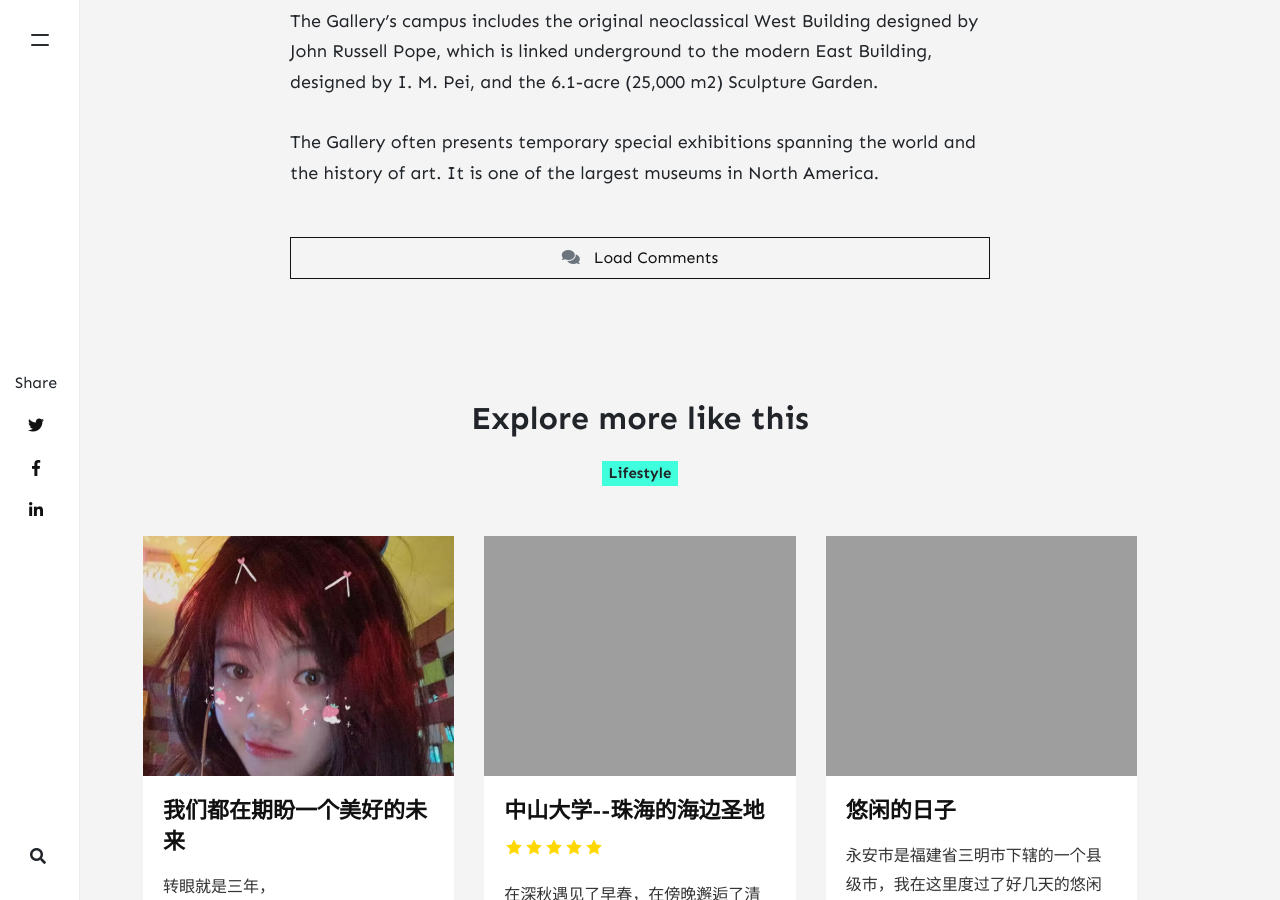
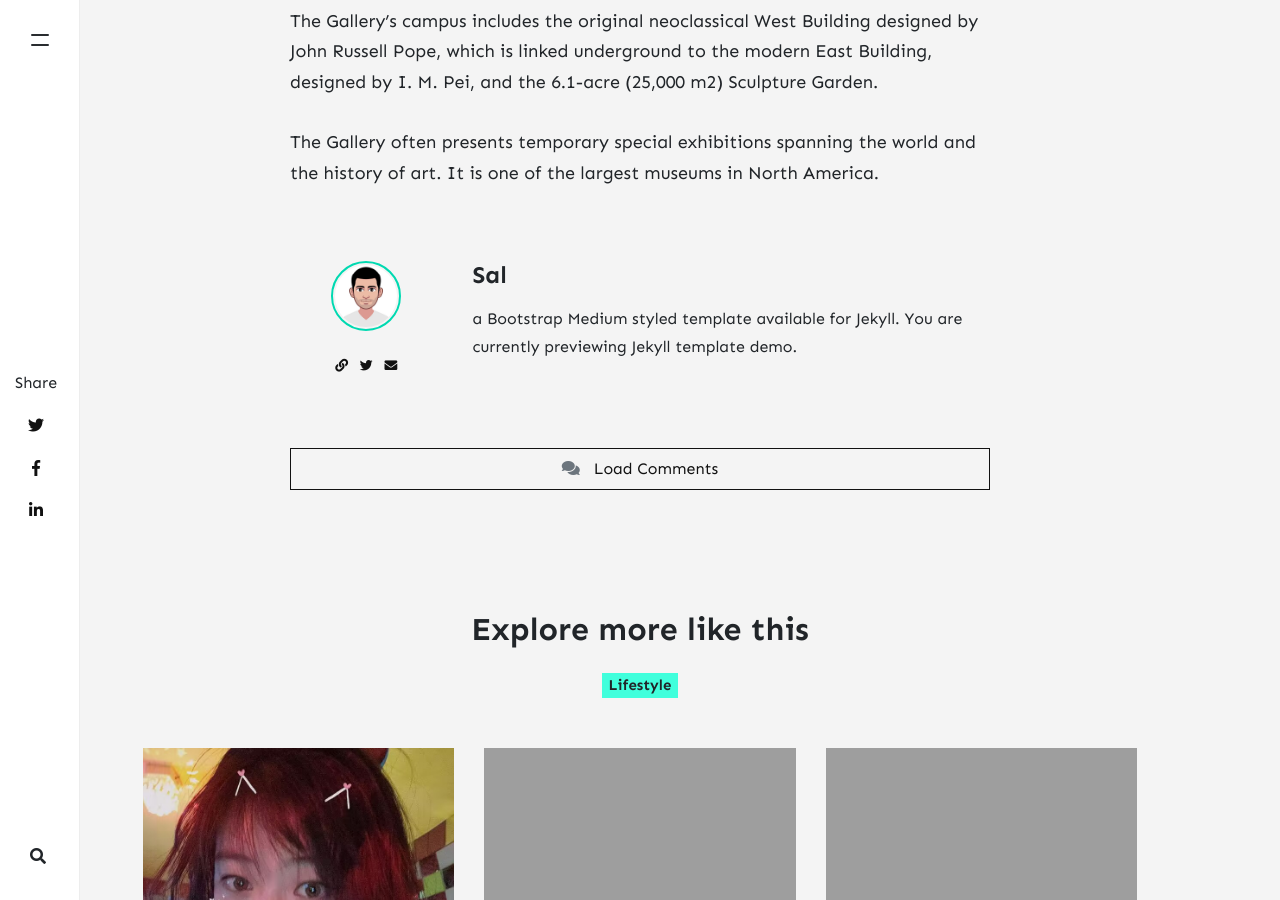
Before and after one commit to hongzhouwu/hongzhouwu.github.io, a Jekyll site: the page built from _posts/2019-12-01-the-observer.md, in a window 1280 px wide and 900 px high, scrolled down 1709 px. Built offline with Jekyll 4.4.1, drawn with Linux system fonts in a browser that asks for light colours; nearby versions of some CDN libraries; comment, search, counter and statistics services are not loaded; part of the change alters nothing that is shown.

Commit message:
Update _config.yml

```diff
--- a/_config.yml
+++ b/_config.yml
@@ -66,3 +66,16 @@ kramdown:
 adsense: "disabled"
 adsense-data-ad-client: "ca-pub-3412143450191416"
 adsense-data-ad-slot: "1363087678"
+
+# Lazy Images ("enabled" or "disabled")
+lazyimages: "disabled"
+
+# Post Author Box ("enabled" or "disabled")
+authorbox: "enabled"
+
+# Sass
+sass:
+  sass_dir: _sass
+  style: compressed
+
+exclude: [changelog.md, LICENSE.txt, README.md, Gemfile, Gemfile.lock]
```
